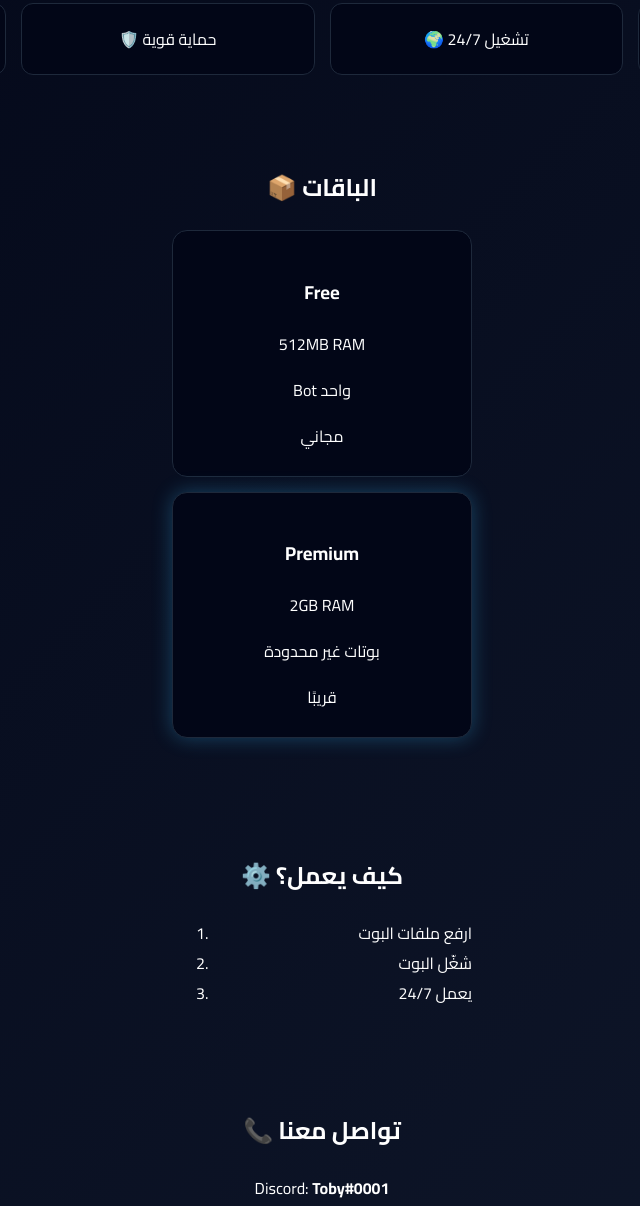
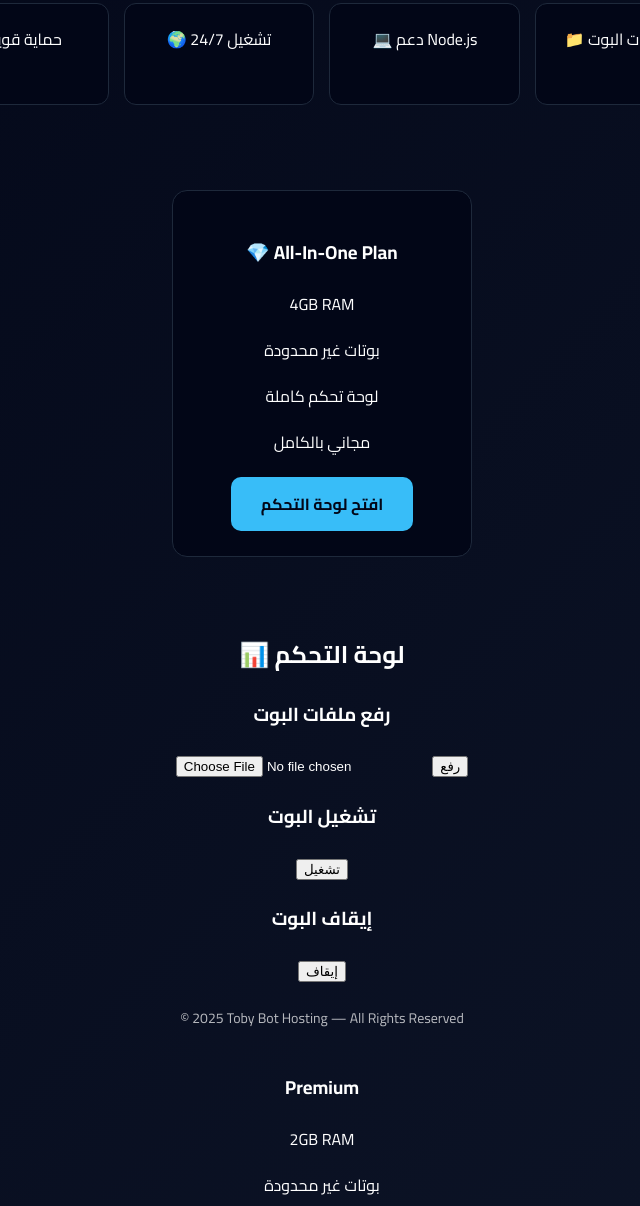
Before and after one commit to brjsjrls-bit/toby-hosting-, a plain HTML site: page index.html in a window 1280 px wide. Shown: the part 461-1667 px from the top of the page, without its empty margins (318-958 px from the left). Drawn offline with Linux system fonts and the light colour scheme.

Commit message:
Update index.html

```diff
--- a/index.html
+++ b/index.html
@@ -3,7 +3,7 @@
 <head>
   <meta charset="UTF-8">
   <title>Toby Bot Hosting</title>
-  <meta name="description" content="Toby Bot Hosting أفضل استضافة بوتات ديسكورد سريعة وآمنة">
+  <meta name="description" content="Toby Bot Hosting - استضافة بوتات ديسكورد مجانية مع لوحة تحكم كاملة">
   <meta name="viewport" content="width=device-width, initial-scale=1.0">
   <link rel="stylesheet" href="style.css">
 </head>
@@ -12,8 +12,8 @@
 <!-- HERO -->
 <header class="hero">
   <h1>🤖 Toby Bot Hosting</h1>
-  <p>استضافة بوتات ديسكورد • سريعة • مستقرة • مجانية</p>
-  <a href="#plans" class="btn">ابدأ الآن</a>
+  <p>استضافة بوتات ديسكورد • كل المميزات • مجاني بالكامل</p>
+  <a href="#dashboard" class="btn">افتح لوحة التحكم</a>
 </header>
 
 <!-- FEATURES -->
@@ -22,19 +22,49 @@
   <div>🛡️ حماية قوية</div>
   <div>🌍 تشغيل 24/7</div>
   <div>💻 دعم Node.js</div>
+  <div>📁 رفع ملفات البوت</div>
+  <div>🔧 تشغيل وإيقاف البوت</div>
 </section>
 
-<!-- PLANS -->
+<!-- SINGLE PLAN -->
 <section id="plans" class="plans">
-  <h2>📦 الباقات</h2>
+  <div class="card full">
+    <h3>💎 All-In-One Plan</h3>
+    <p>4GB RAM</p>
+    <p>بوتات غير محدودة</p>
+    <p>لوحة تحكم كاملة</p>
+    <span class="price">مجاني بالكامل</span>
+    <a href="#dashboard" class="btn">افتح لوحة التحكم</a>
+  </div>
+</section>
 
-  <div class="card">
-    <h3>Free</h3>
-    <p>512MB RAM</p>
-    <p>Bot واحد</p>
-    <span>مجاني</span>
+<!-- DASHBOARD -->
+<section id="dashboard" class="dashboard">
+  <h2>📊 لوحة التحكم</h2>
+  <div class="dashboard-container">
+    <div class="dashboard-card">
+      <h3>رفع ملفات البوت</h3>
+      <input type="file" id="uploadBot" />
+      <button onclick="uploadBot()">رفع</button>
+    </div>
+    <div class="dashboard-card">
+      <h3>تشغيل البوت</h3>
+      <button onclick="startBot()">تشغيل</button>
+    </div>
+    <div class="dashboard-card">
+      <h3>إيقاف البوت</h3>
+      <button onclick="stopBot()">إيقاف</button>
+    </div>
   </div>
+</section>
 
+<footer>
+  © 2025 Toby Bot Hosting — All Rights Reserved
+</footer>
+
+<script src="app.js"></script>
+</body>
+</html>
   <div class="card premium">
     <h3>Premium</h3>
     <p>2GB RAM</p>
@@ -56,7 +86,7 @@
 <!-- CONTACT -->
 <section class="contact">
   <h2>📞 تواصل معنا</h2>
-  <p>Discord: <b>Toby#0001</b></p>
+  <p>Discord: <b>cursetoby#</b></p>
 </section>
 
 <footer>
```
